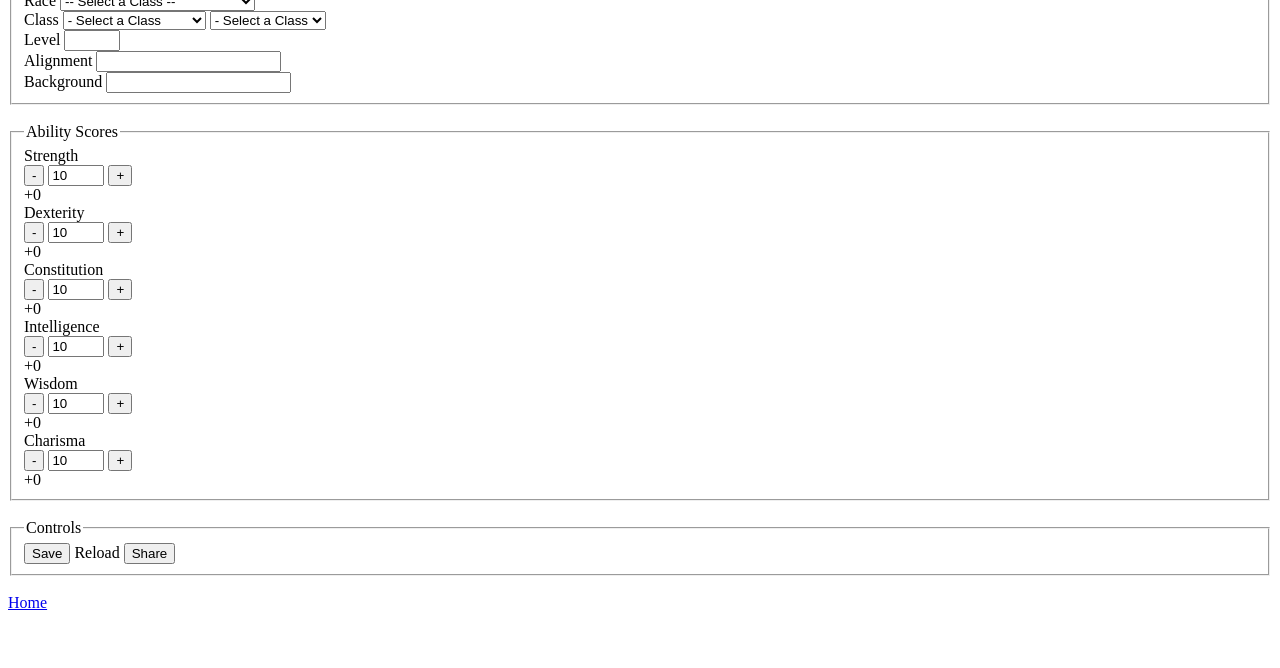
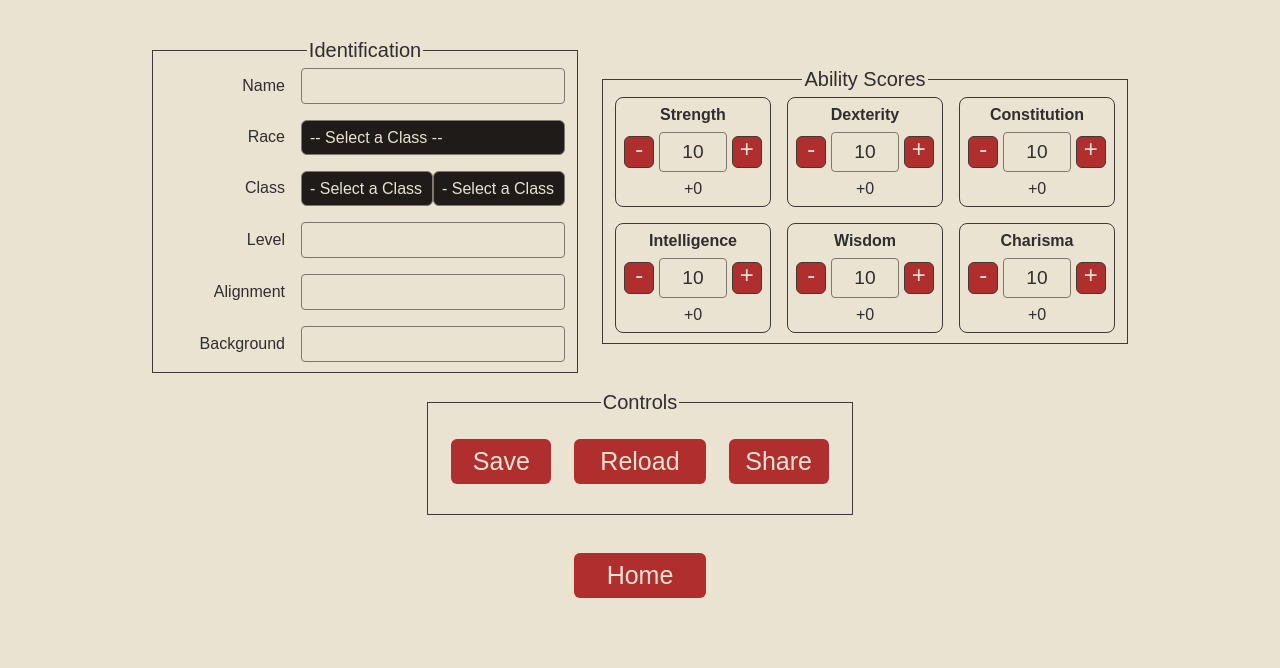
Before and after one commit to leahdykema/DND, a plain HTML site: page character/index.html in a window 1280 px wide. Shown: the part 132-800 px from the top of the page. Drawn offline with Linux system fonts and the light colour scheme; the site is published under a folder, as on GitHub Pages, so addresses that start at the root find nothing.

Commit message:
trying to connect stylesheet

```diff
--- a/character/index.html
+++ b/character/index.html
@@ -3,7 +3,7 @@
     <head>
         <meta charset="UTF-8">
         <title>Character Sheet</title>
-        <link href="/stylesheets/character.css" rel="stylesheet">
+        <link href="../stylesheets/character.css" rel="stylesheet">
     </head>
     <body>
         <h1>Character Sheet</h1>
```
